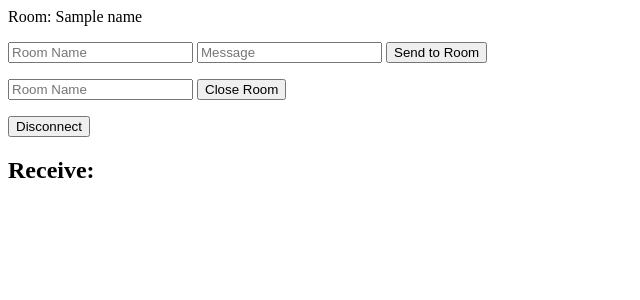
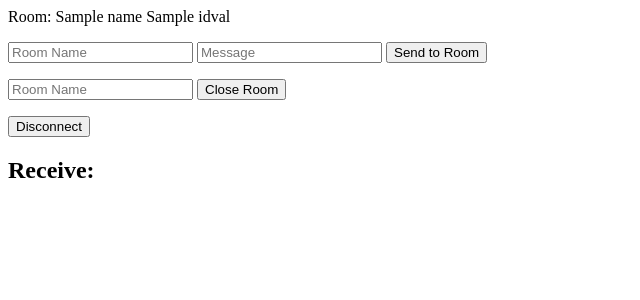
Before and after one commit to alanplotko/Sokim, a Flask app: template templates/room.html in a window 1280 px wide. Shown: the top 300 px of the page, without its empty margins (0-640 px from the left). Run offline with Flask 2, Linux system fonts and the light colour scheme; the template is opened without the code that fills it: most values are stand-ins (such as "Sample title", 1, 10 or a date in 2020); some libraries are stand-ins or nearby versions.

Commit message:
fixed room bug

```diff
--- a/app.py
+++ b/app.py
@@ -11,12 +11,14 @@ if async_mode is None:
         async_mode = 'eventlet'
     except ImportError:
         pass
+
     if async_mode is None:
         try:
             from gevent import monkey
             async_mode = 'gevent'
         except ImportError:
             pass
+
     if async_mode is None:
         async_mode = 'threading'
     print('async_mode is ' + async_mode)
@@ -68,9 +70,10 @@ def rules():
         thread.start()
     return render_template('rules.html')
 
-@app.route('/room/<name>')
-def rooms(name):
-    return render_template('room.html', name=name)
+#this cannot be called def rooms(name)
+@app.route('/room/<name>/<id>')
+def roomhtml(name, idval):
+    return render_template('room.html', name=name, socketid=idval)
 
 
 @socketio.on('my event', namespace='/test')
@@ -95,7 +98,6 @@ def join(message):
     emit('my response',
          {'data': 'In rooms: ' + ', '.join(rooms()),
           'count': session['receive_count']})
-    return room()
 
 @socketio.on('leave', namespace='/test')
 def leave(message):
--- a/templates/room.html
+++ b/templates/room.html
@@ -36,7 +36,7 @@
 </script>
 <head>
     <body>
-        <p>Room: {{ name }}</p>
+        <p>Room: {{ name }} {{ idval }}</p>
         <form id="send_room" method="POST" action='#'>
             <input type="text" name="room_name" id="room_name" placeholder="Room Name">
             <input type="text" name="room_data" id="room_data" placeholder="Message">
```
